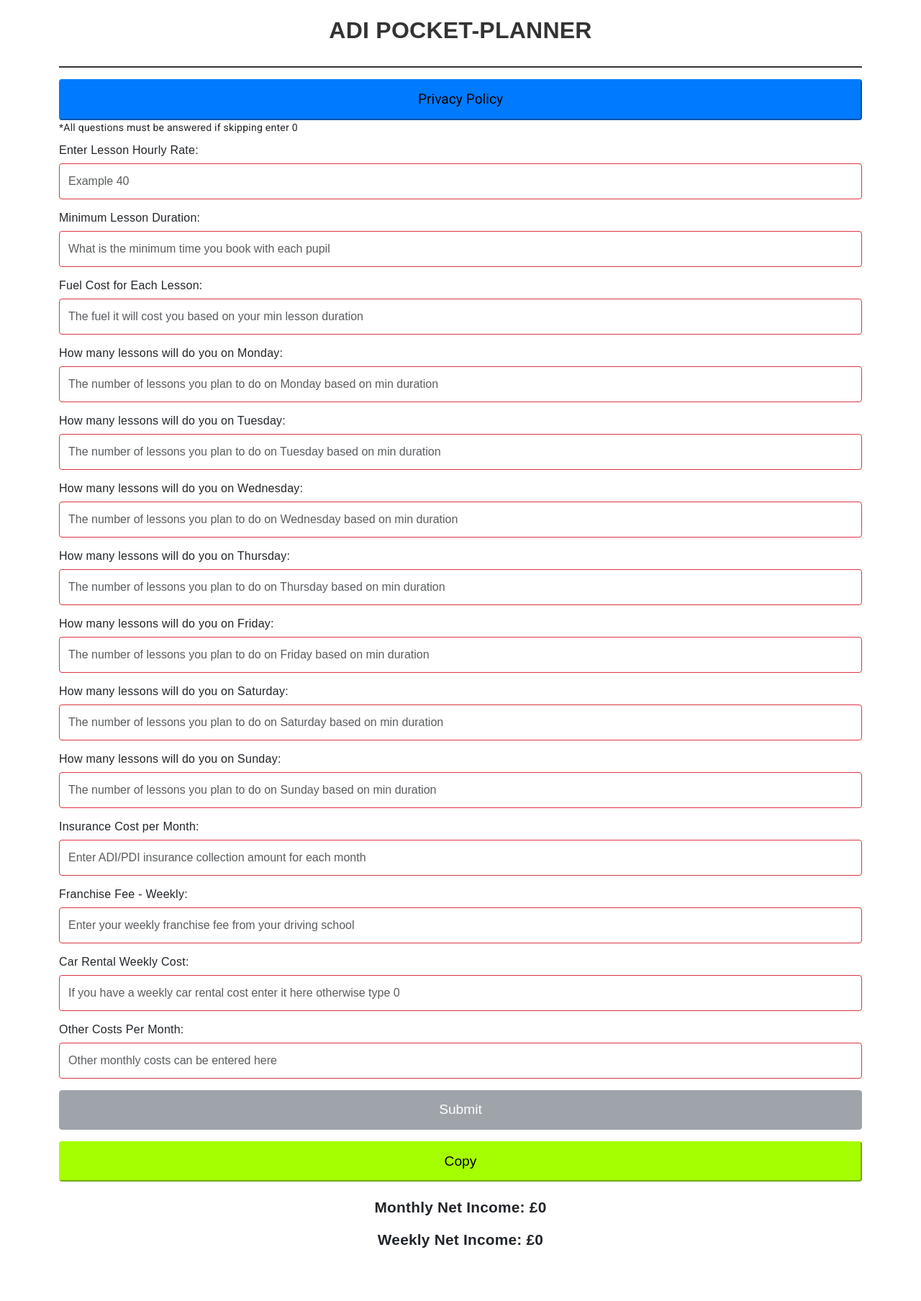
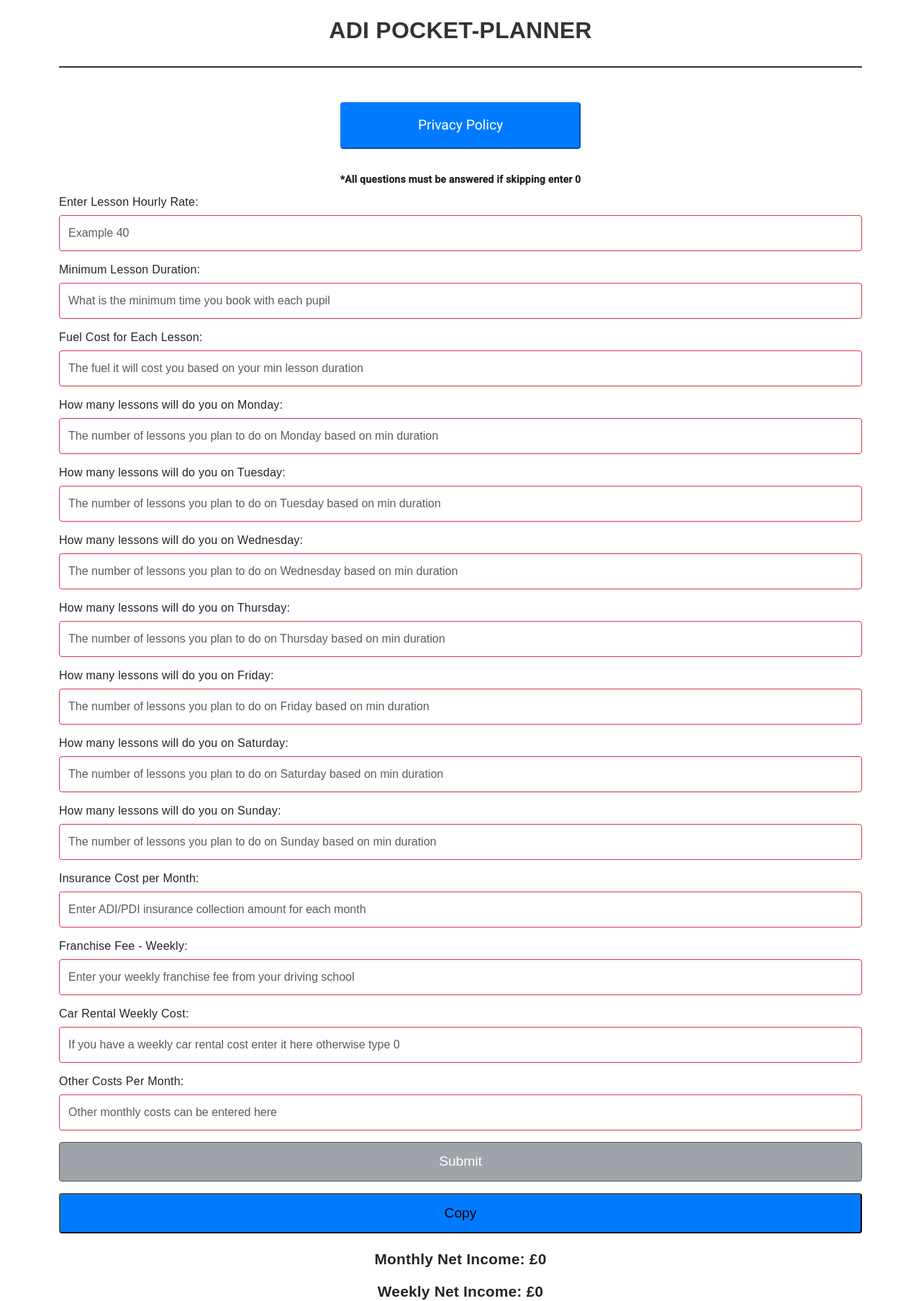
Before and after one commit to SAIFSB/saifsb.github.io, an Angular app: page / in a window 1280 px wide. Shown: the whole page at 72% size. Before the commit the page ends 1736 px from the top, so only its background shows below. Built offline with nearby package versions, Linux system fonts and the light colour scheme.

Commit message:
Styling added to privacy button

```diff
--- a/src/app/form/form.component.css
+++ b/src/app/form/form.component.css
@@ -88,7 +88,7 @@ form {
 
 .btn-primary:disabled {
     background-color: #6c757d;
-    border-color: #6c757d;
+    border-color: #000000;
 }
 
 .day-input {
@@ -100,14 +100,32 @@ form {
 }
 
 .copy-button{
-    /* Enter css for button */
+    /* Existing CSS for the button */
     margin-top: 1rem;
-    background-color: #a6ff00;
-    border-color: #a6ff00;
+    background-color: #007bff;
+    border-color: #000000;
     padding: 0.75rem 1.5rem;
     font-size: 1.2rem;
     line-height: 1.5;
     border-radius: 0.25rem;
     width: 100%;
+    transition: background-color 0.3s, border-color 0.3s; /* Smooth transition for color change */
+}
 
+.copy-button:active {
+    /* Styles to apply when the button is clicked */
+    background-color: yellow; /* Slightly darker shade for click effect */
+    border-color: #000000;
 }
+
+.privacy-button{
+    color: #ffffff;
+    padding: 1rem;
+    margin: 2rem;
+    max-width: 30%;
+}
+
+p {
+    text-align: center;
+    font-weight: bold;
+}
--- a/src/app/form/form.component.html
+++ b/src/app/form/form.component.html
@@ -2,7 +2,7 @@
 
   <div class="top-form">
     <p class="h3 title-form" class="title-form">ADI Pocket-Planner</p>
-    <button (click)="OnClickPrivacyPolicy()" class="btn-primary">Privacy Policy</button>
+    <button (click)="OnClickPrivacyPolicy()" class="btn-primary privacy-button">Privacy Policy</button>
 
   </div>
 
--- a/src/app/pc-dialog/pc-dialog.component.html
+++ b/src/app/pc-dialog/pc-dialog.component.html
@@ -2,7 +2,7 @@
 <mat-dialog-content class="mat-typography">
     <body>
         <div class="privacy-statement">
-            <p>Welcome to the ADI Pocket-Planner application. We prioritize your privacy and are committed to being transparent about our data practices. This Privacy Statement provides information on how we handle data within the ADI Pocket-Planner.</p>
+            <p>Welcome to the ADI Pocket-Planner application. We prioritise your privacy and are committed to being transparent about our data practices. This Privacy Statement provides information on how we handle data within the ADI Pocket-Planner.</p>
 
             <h2>Data Usage:</h2>
             <p>The ADI Pocket-Planner application temporarily uses personal information such as hourly rates, lesson durations, fuel costs, number of lessons, insurance costs, franchise fees, car rental costs, and other financial details solely for the purpose of calculating your net income and providing financial insights.</p>
@@ -11,7 +11,7 @@
             <p>We do not store any personal data entered into the ADI Pocket-Planner. All information is held only in temporary variables during your active session and is not saved in any databases, cookies, or any form of persistent storage.</p>
 
             <h2>Data Security:</h2>
-            <p>Since we do not store any personal information, there are no risks of data breaches or unauthorized access to your personal data related to our application.</p>
+            <p>Since we do not store any personal information, there are no risks of data breaches or unauthorised access to your personal data related to our application.</p>
 
             <h2>User Consent:</h2>
             <p>By using the ADI Pocket-Planner application, you acknowledge that any personal data provided is only for the purpose of calculation during your current session and that no data will be stored after the session ends.</p>
@@ -19,7 +19,7 @@
             <h2>Changes to Our Privacy Statement:</h2>
             <p>This privacy statement may be updated occasionally. We recommend users review it periodically.</p>
 
-            <p>For any inquiries regarding this privacy statement or the application, please contact us at [Insert Contact Information Here].</p>
+            <p>For any inquiries regarding this privacy statement or the application, please contact us at saifali@gmx.co.uk.</p>
         </div>
     </body>
 </mat-dialog-content>
```
Also changed, not shown: 3 other files (tests, documents, lock files or other folders).
